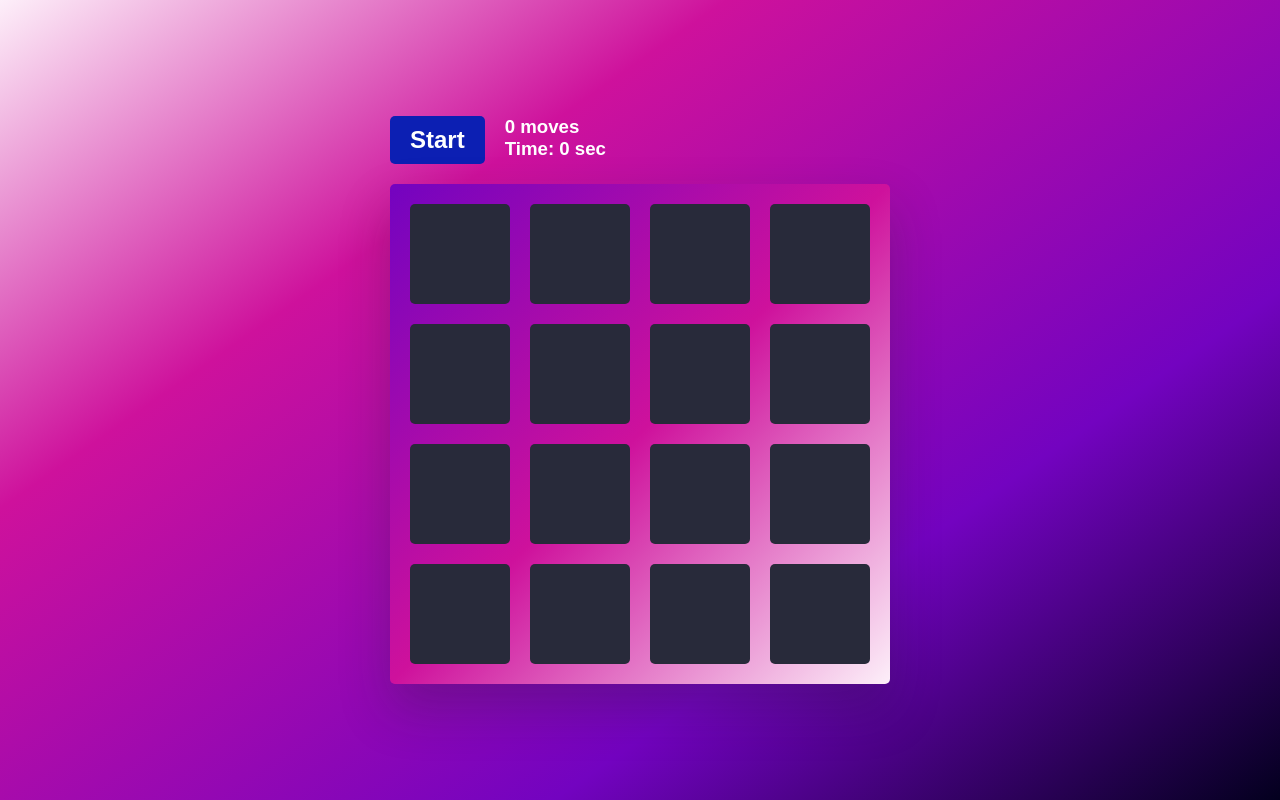
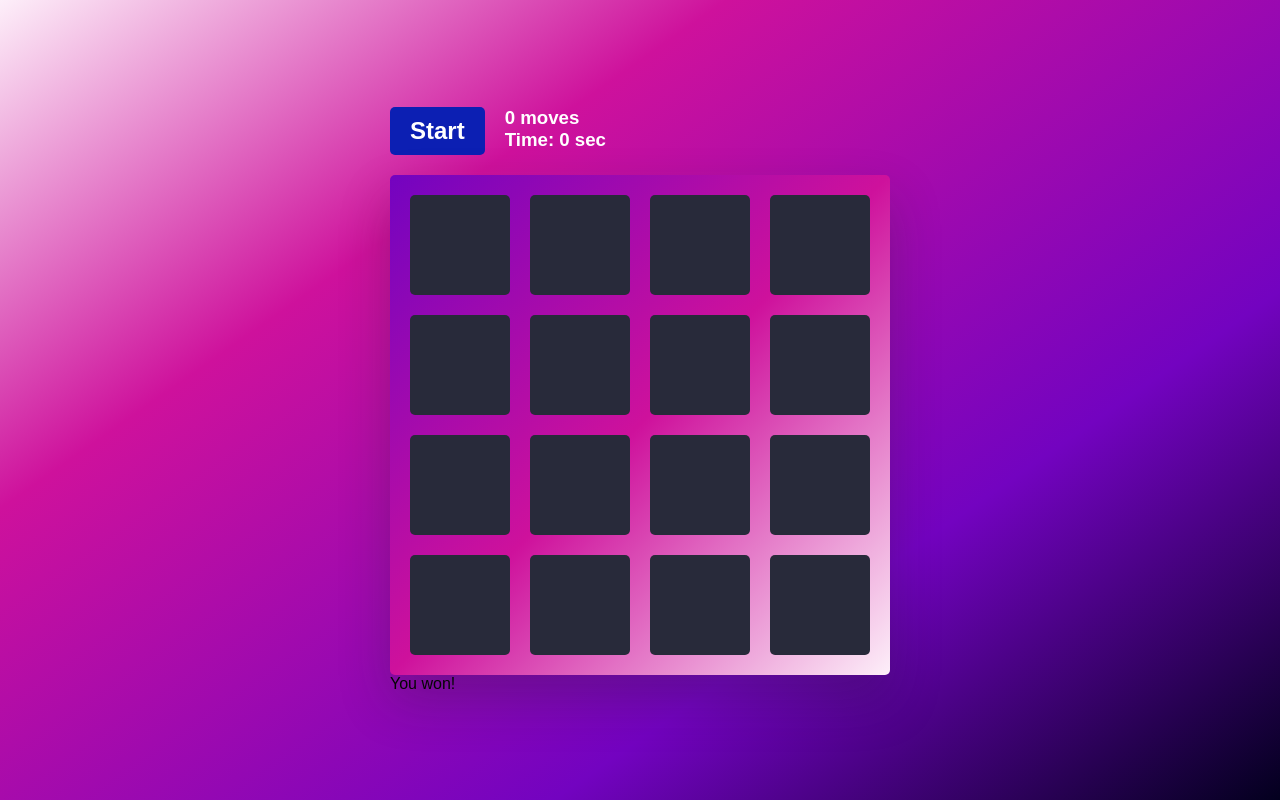
Before and after one commit to Akash7jain/Memory-Game, a plain HTML site: page index.html in a window 1280 px wide. Drawn offline with Linux system fonts and the light colour scheme.

Commit message:
Update index.html

```diff
--- a/index.html
+++ b/index.html
@@ -19,7 +19,7 @@
         </div>
         <div class="board-container">
             <div class="board" data-dimension="4"></div>
-            <div class="win">You won!</div>
+            <div class="WIN">You won!</div>
         </div>
     </div>
 </body>
```
